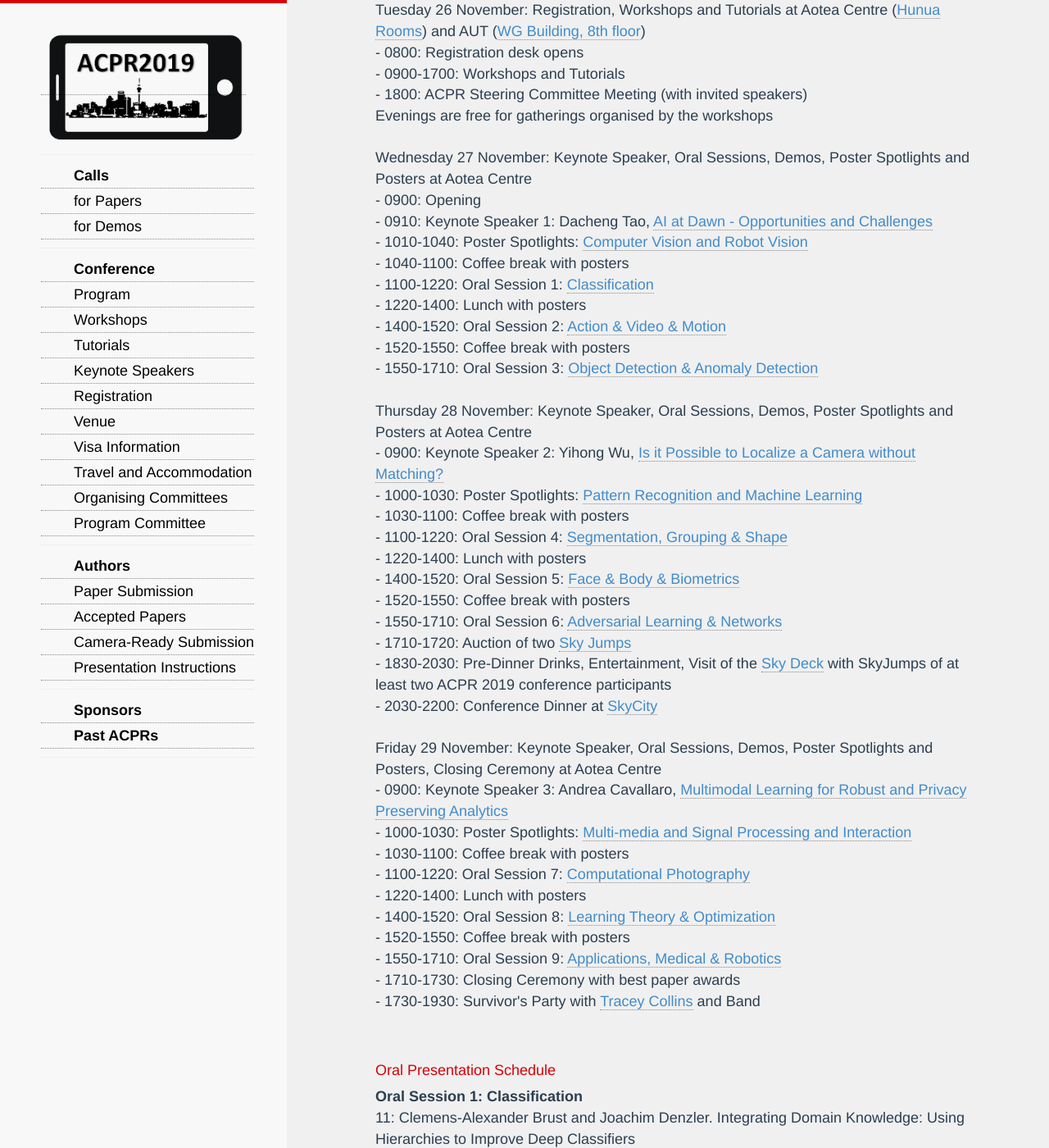
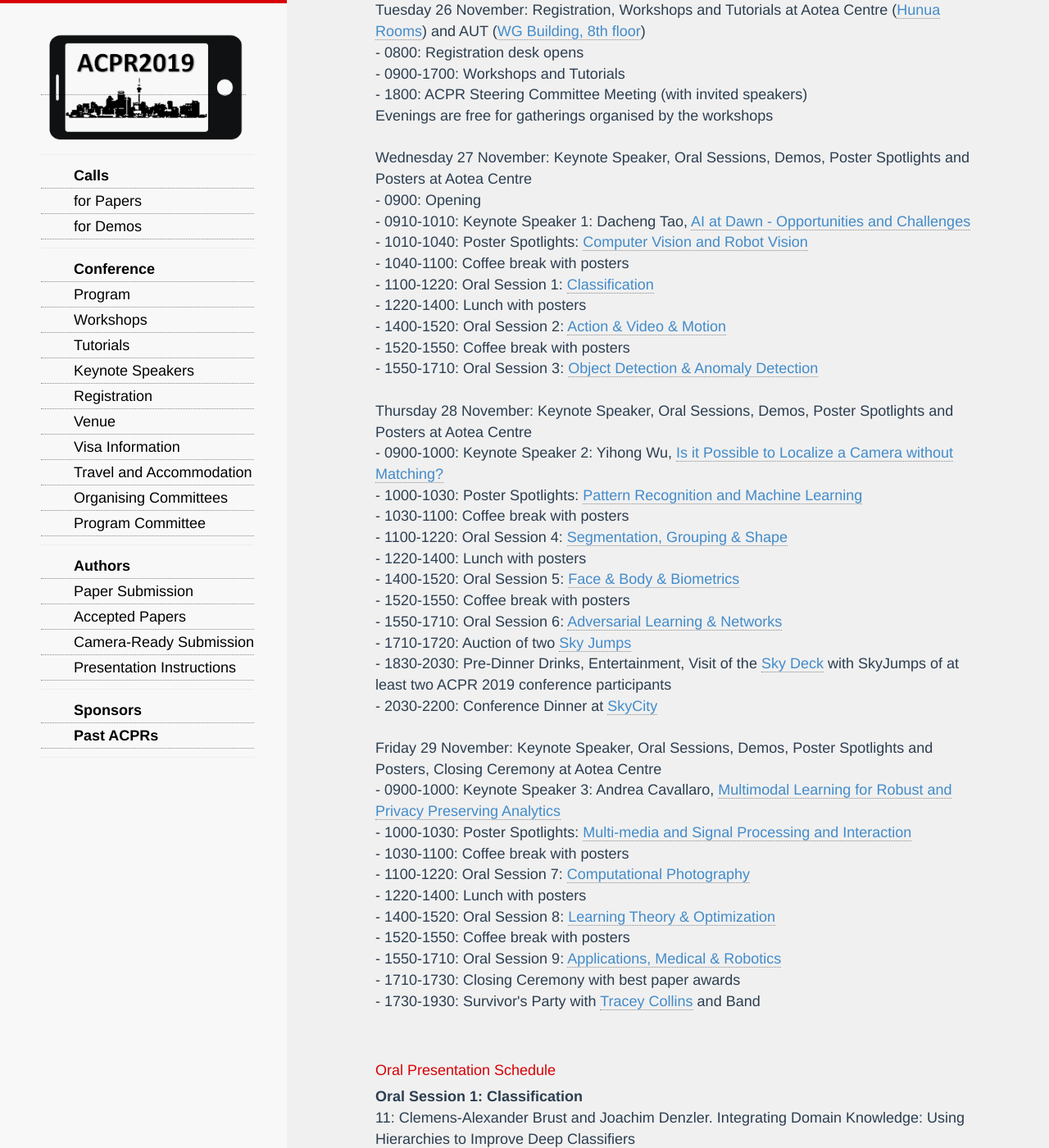
Before and after one commit to AndrewChenUoA/ACPR2019, a Jekyll site: the page built from program.html, in a window 1280 px wide and 1400 px high, scrolled down 798 px. Shown: the whole window at 82% size. Built offline with Jekyll 4.4.1, drawn with Linux system fonts in a browser that asks for light colours; nearby versions of some CDN libraries; Markdown is read by kramdown in place of the engine named in the settings; some of the changed lines change nothing that is shown.

Commit message:
Update times

```diff
--- a/program.html
+++ b/program.html
@@ -26,7 +26,7 @@ title: ACPR 2019 - The 5th Asian Conference on Pattern Recognition
   Evenings are free for gatherings organised by the workshops<br/><br/>
   Wednesday 27 November: Keynote Speaker, Oral Sessions, Demos, Poster Spotlights and Posters at Aotea Centre<br/>
   - 0900: Opening<br/>
-  - 0910: Keynote Speaker 1: Dacheng Tao, <a href="/keynote.html#dtao">AI at Dawn - Opportunities and Challenges</a><br/>
+  - 0910-1010: Keynote Speaker 1: Dacheng Tao, <a href="/keynote.html#dtao">AI at Dawn - Opportunities and Challenges</a><br/>
   - 1010-1040: Poster Spotlights: <a href="/program.html#p1">Computer Vision and Robot Vision</a><br/>
   - 1040-1100: Coffee break with posters<br/>
   - 1100-1220: Oral Session 1: <a href="/program.html#or1">Classification</a><br/>
@@ -35,7 +35,7 @@ title: ACPR 2019 - The 5th Asian Conference on Pattern Recognition
   - 1520-1550: Coffee break with posters<br/>
   - 1550-1710: Oral Session 3: <a href="/program.html#or3">Object Detection & Anomaly Detection</a><br/><br/>
   Thursday 28 November: Keynote Speaker, Oral Sessions, Demos, Poster Spotlights and Posters at Aotea Centre<br/>
-  - 0900: Keynote Speaker 2: Yihong Wu, <a href="/keynote.html#ywu">Is it Possible to Localize a Camera without Matching?</a><br/>
+  - 0900-1000: Keynote Speaker 2: Yihong Wu, <a href="/keynote.html#ywu">Is it Possible to Localize a Camera without Matching?</a><br/>
   - 1000-1030: Poster Spotlights: <a href="/program.html#p2">Pattern Recognition and Machine Learning</a><br/>
   - 1030-1100: Coffee break with posters<br/>
   - 1100-1220: Oral Session 4: <a href="/program.html#or4">Segmentation, Grouping & Shape</a><br/>
@@ -47,7 +47,7 @@ title: ACPR 2019 - The 5th Asian Conference on Pattern Recognition
   - 1830-2030: Pre-Dinner Drinks, Entertainment, Visit of the <a href="https://www.skycityauckland.co.nz/sky-tower/admissions/">Sky Deck</a> with SkyJumps of at least two ACPR 2019 conference participants<br/>
   - 2030-2200: Conference Dinner at <a href="https://www.skycityauckland.co.nz">SkyCity</a><br/><br/>
   Friday 29 November: Keynote Speaker, Oral Sessions, Demos, Poster Spotlights and Posters, Closing Ceremony at Aotea Centre<br/>
-  - 0900: Keynote Speaker 3: Andrea Cavallaro, <a href="/keynote.html#acav">Multimodal Learning for Robust and Privacy Preserving Analytics</a><br/>
+  - 0900-1000: Keynote Speaker 3: Andrea Cavallaro, <a href="/keynote.html#acav">Multimodal Learning for Robust and Privacy Preserving Analytics</a><br/>
   - 1000-1030: Poster Spotlights: <a href="/program.html#p3">Multi-media and Signal Processing and Interaction</a><br/>
   - 1030-1100: Coffee break with posters<br/>
   - 1100-1220: Oral Session 7: <a href="/program.html#or7">Computational Photography</a><br/>
```
